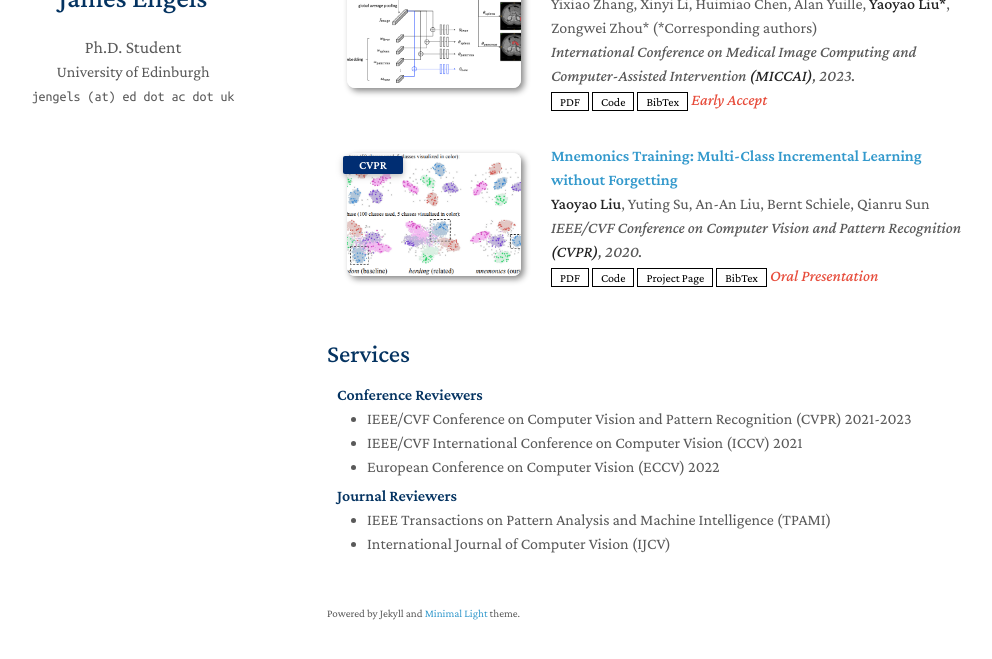
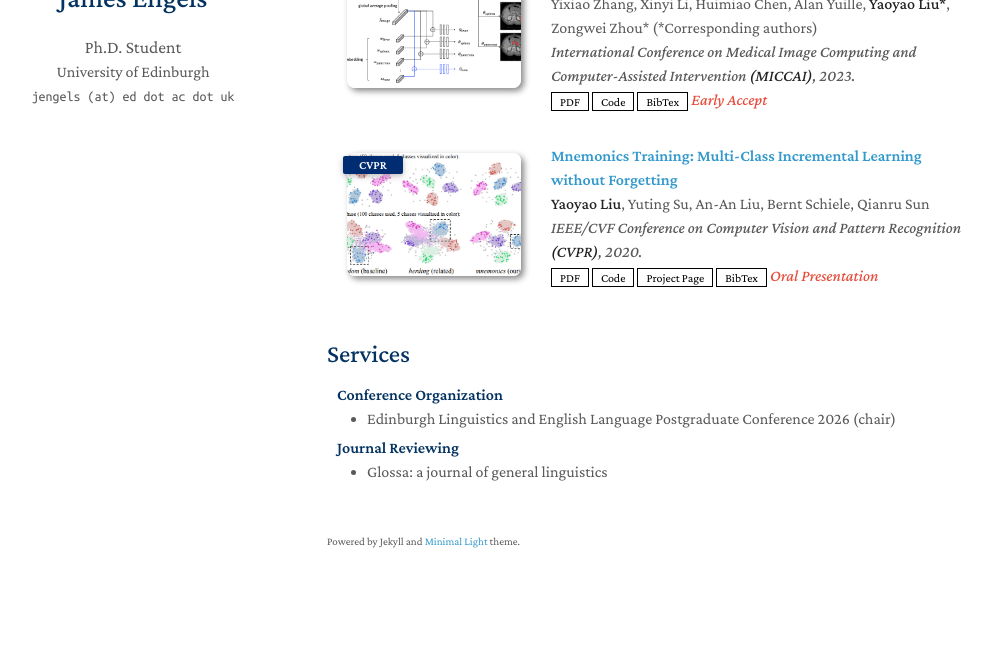
Before and after one commit to james-j-engels/james-j-engels.github.io, a Jekyll site: the page built from index.md, in a window 1280 px wide and 900 px high, scrolled down 755 px, cut to the strip 206-865 px from the top of the window. Shown: the whole strip, without its empty margins (143-1135 px from the left). Built offline with Jekyll 4.4.1, drawn with Linux system fonts in a browser that asks for light colours; a style sheet for code colours, icons or effects is not loaded; our own code applies the rules of GitHub Pages for plain Markdown files; after the commit the page ends 1583 px from its top, so only the background shows below that.

Commit message:
Update services.md

```diff
--- a/_includes/services.md
+++ b/_includes/services.md
@@ -1,16 +1,13 @@
 ## Services
 
-<h4 style="margin:0 10px 0;">Conference Reviewers</h4>
+<h4 style="margin:0 10px 0;">Conference Organization</h4>
 
 <ul style="margin:0 0 5px;">
-  <li><a href="http://cvpr2023.thecvf.com/"><autocolor>IEEE/CVF Conference on Computer Vision and Pattern Recognition (CVPR) 2021-2023</autocolor></a></li>
-  <li><a href="http://iccv2021.thecvf.com/"><autocolor>IEEE/CVF International Conference on Computer Vision (ICCV) 2021</autocolor></a></li>
-  <li><a href="https://eccv2022.ecva.net/"><autocolor>European Conference on Computer Vision (ECCV) 2022</autocolor></a></li>
+  <li><a href="https://pgc.lel.ed.ac.uk/"><autocolor>Edinburgh Linguistics and English Language Postgraduate Conference 2026 </autocolor></a>(chair)</li>
 </ul>
 
-<h4 style="margin:0 10px 0;">Journal Reviewers</h4>
+<h4 style="margin:0 10px 0;">Journal Reviewing</h4>
 
 <ul style="margin:0 0 20px;">
-  <li><a href="https://www.computer.org/csdl/journal/tp"><autocolor>IEEE Transactions on Pattern Analysis and Machine Intelligence (TPAMI)</autocolor></a></li>
-  <li><a href="https://www.springer.com/journal/11263"><autocolor>International Journal of Computer Vision (IJCV)</autocolor></a></li>
+  <li><a href="https://www.glossa-journal.org/"><autocolor>Glossa: a journal of general linguistics</autocolor></a></li>
 </ul>
```
